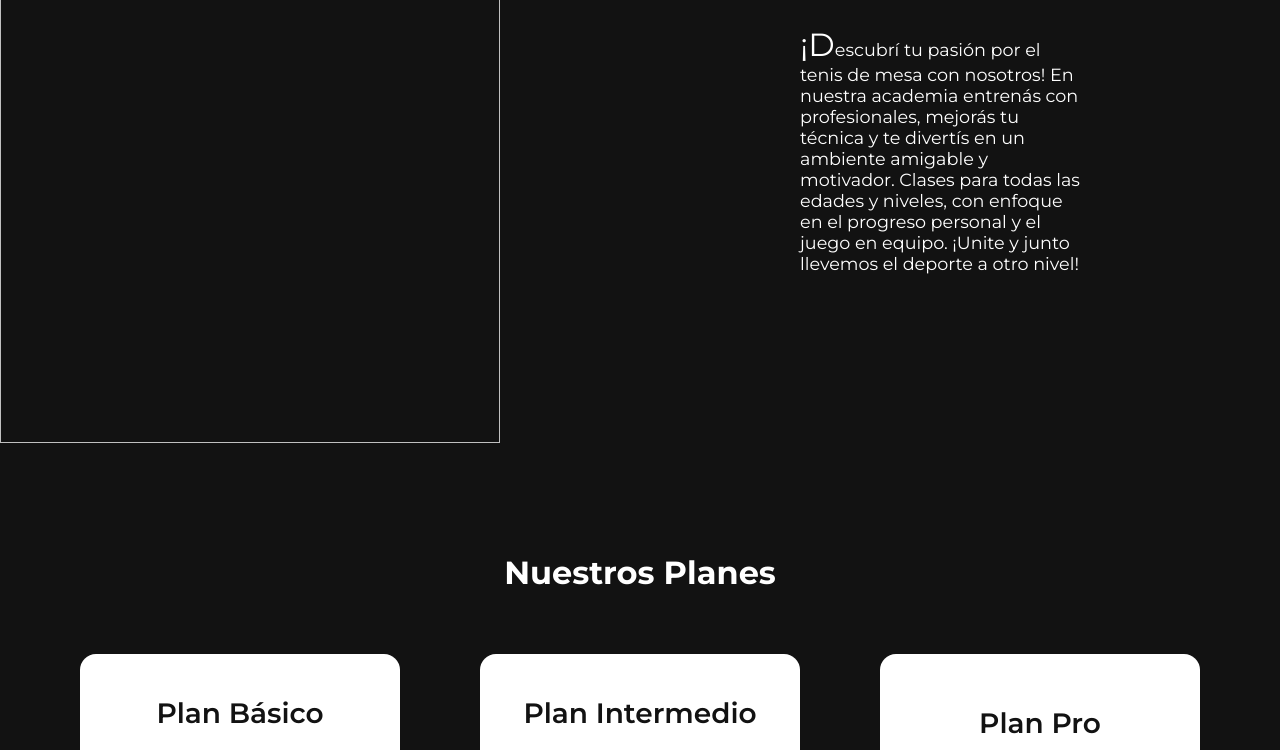
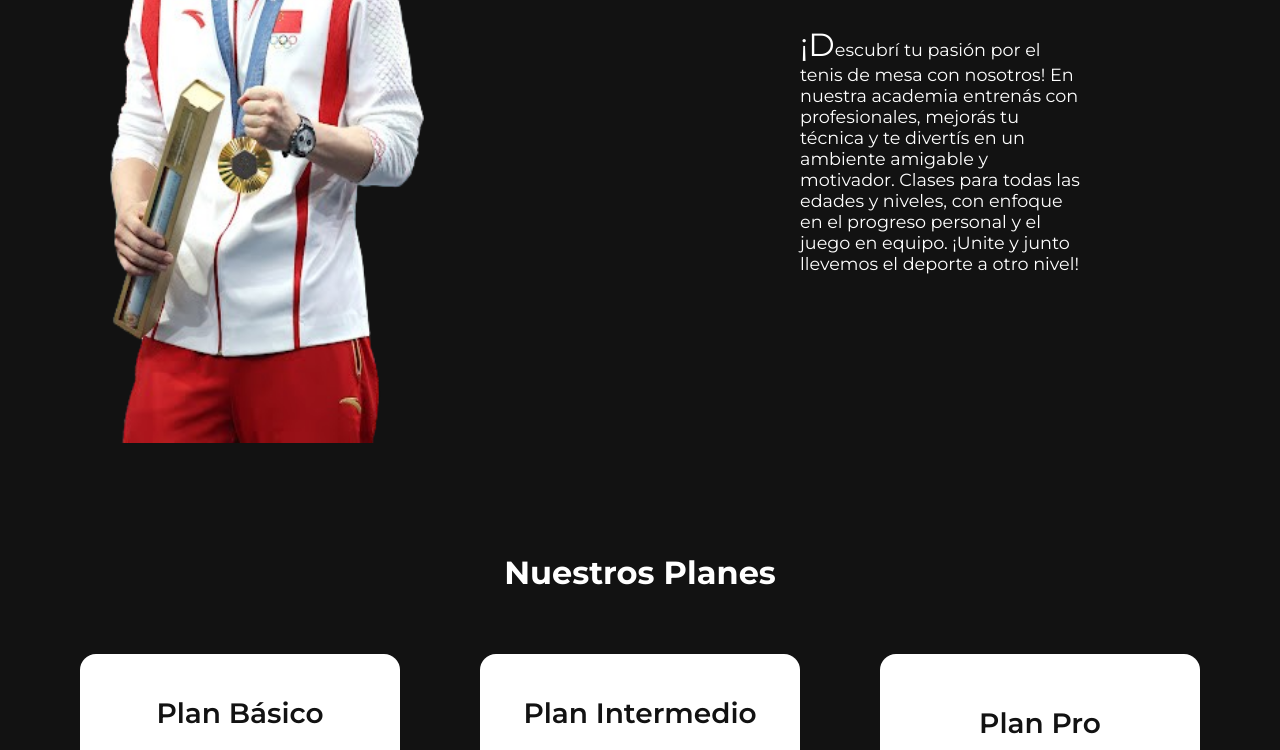
Before and after one commit to JoacoArrieta08/Ping-Pong-Academy, a plain HTML site: page index.html in a window 1280 px wide. Shown: the part 435-1185 px from the top of the page. Drawn offline with Linux system fonts and the light colour scheme; files whose address does not match are found by name.

Commit message:
Update img index.html

```diff
--- a/index.html
+++ b/index.html
@@ -17,7 +17,7 @@
     </header>
     <main>
         <div class="inicio">
-            <img src="/Diseño/Ma-removebg-preview.png" alt="" class="imginicio">
+            <img src="Ma-removebg-preview.png" alt="" class="imginicio">
             <article class="intro">
                 <h2>Ping Pong Academy</h2>
                 <p>¡Descubrí tu pasión por el tenis de mesa con nosotros! En nuestra academia entrenás con profesionales, mejorás tu técnica y te divertís en un ambiente amigable y motivador. Clases para todas las edades y niveles, con enfoque en el progreso personal y el juego en equipo. ¡Unite y junto llevemos el deporte a otro nivel!</p>
```
